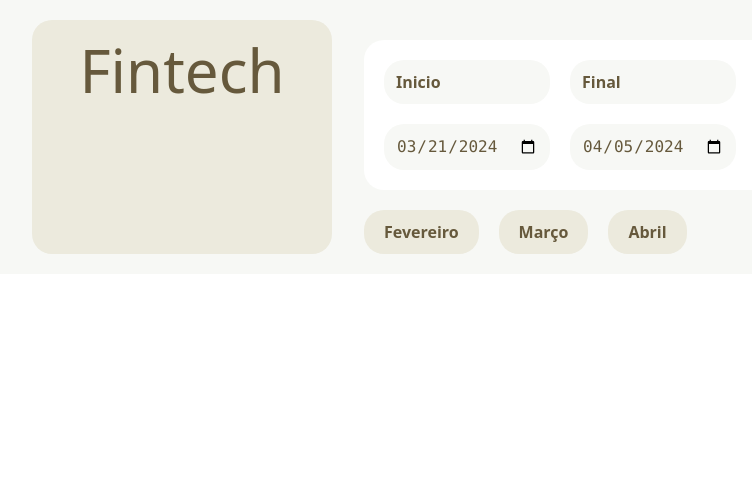
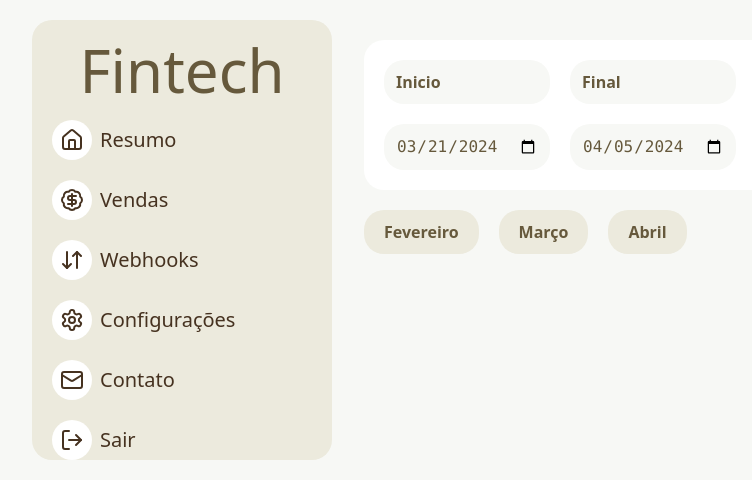
Before and after one commit to AlvesPHGA/fintech-by-origamid, a React (Vite) app: page / in a window 1280 px wide. Shown: the top 498 px of the page, without its empty margins (28-780 px from the left). Built offline with nearby package versions, Linux system fonts and the light colour scheme; no server answers.

Commit message:
update: sidenav layout

```diff
--- a/package.json
+++ b/package.json
@@ -10,6 +10,7 @@
     "preview": "vite preview"
   },
   "dependencies": {
+    "lucide-react": "^0.365.0",
     "react": "^18.2.0",
     "react-dom": "^18.2.0",
     "tailwind-variants": "^0.2.1"
--- a/src/ui/components/LinkNav/LinkNav.tsx
+++ b/src/ui/components/LinkNav/LinkNav.tsx
@@ -5,5 +5,5 @@ interface LinkNavProps extends React.ComponentProps<'a'> {
 }
 
 export const LinkNav = ({ link, ...props }: LinkNavProps) => {
-   return <a href={link} {...props} />;
+   return <a className="block text-left py-1 flex-1" href={link} {...props} />;
 };
--- a/src/ui/components/Sidenav/Sidenav.tsx
+++ b/src/ui/components/Sidenav/Sidenav.tsx
@@ -1,7 +1,10 @@
+import { Nav } from '../../partials/Nav/Nav';
+
 export const Sidenav = () => {
    return (
       <section className="bg-color-3 rounded-[1.25rem] text-center">
          <span className="block mt-5 text-6xl">Fintech</span>
+         <Nav />
       </section>
    );
 };
--- a/src/ui/partials/Nav/Nav.tsx
+++ b/src/ui/partials/Nav/Nav.tsx
@@ -1,14 +1,76 @@
 import { LinkNav } from '../../components/LinkNav/LinkNav';
+
+import {
+   Home,
+   BadgeDollarSign,
+   ArrowDownUp,
+   Settings,
+   Mail,
+   LogOut,
+} from 'lucide-react';
 
 export const Nav = () => {
    return (
-      <nav>
-         <LinkNav>Resumo</LinkNav>
-         <LinkNav>Vendas</LinkNav>
-         <LinkNav>Webhooks</LinkNav>
-         <LinkNav>Configurações</LinkNav>
-         <LinkNav>Contato</LinkNav>
-         <LinkNav>Sair</LinkNav>
+      <nav className="mt-5 px-5 space-y-5">
+         <LinkNav
+            link="#"
+            className="flex items-center gap-2 text-xl text-color-1 rounded-md hover:bg-white"
+         >
+            <div className="bg-white p-2 flex items-center justify-center rounded-3xl">
+               <Home />
+            </div>
+            Resumo
+         </LinkNav>
+
+         <LinkNav
+            className="flex items-center gap-2 text-xl text-color-1 rounded-md hover:bg-white"
+            link="#"
+         >
+            <div className="bg-white p-2 flex items-center justify-center rounded-3xl">
+               <BadgeDollarSign />
+            </div>
+            Vendas
+         </LinkNav>
+
+         <LinkNav
+            className="flex items-center gap-2 text-xl text-color-1 rounded-md hover:bg-white"
+            link="#"
+         >
+            <div className="bg-white p-2 flex items-center justify-center rounded-3xl">
+               <ArrowDownUp />
+            </div>
+            Webhooks
+         </LinkNav>
+
+         <LinkNav
+            className="flex items-center gap-2 text-xl text-color-1 rounded-md hover:bg-white"
+            link="#"
+         >
+            <div className="bg-white p-2 flex items-center justify-center rounded-3xl">
+               <Settings />
+            </div>
+            Configurações
+         </LinkNav>
+
+         <LinkNav
+            className="flex items-center gap-2 text-xl text-color-1 rounded-md hover:bg-white"
+            link="#"
+         >
+            <div className="bg-white p-2 flex items-center justify-center rounded-3xl">
+               <Mail />
+            </div>
+            Contato
+         </LinkNav>
+
+         <LinkNav
+            className="flex items-center gap-2 text-xl text-color-1 rounded-md hover:bg-white"
+            link="#"
+         >
+            <div className="bg-white p-2 flex items-center justify-center rounded-3xl">
+               <LogOut />
+            </div>
+            Sair
+         </LinkNav>
       </nav>
    );
 };
```
Also changed, not shown: 1 other file (tests, documents, lock files or other folders).
